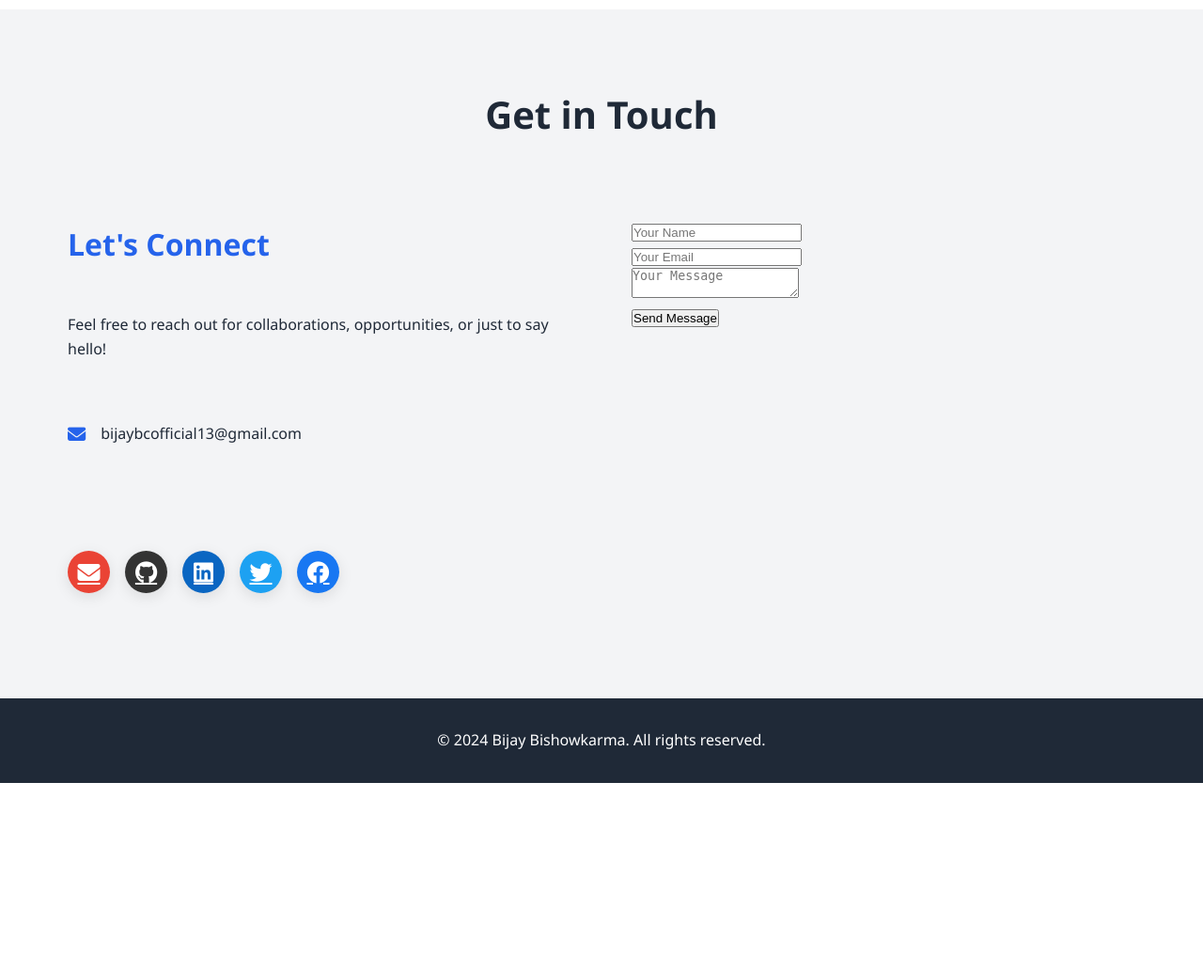
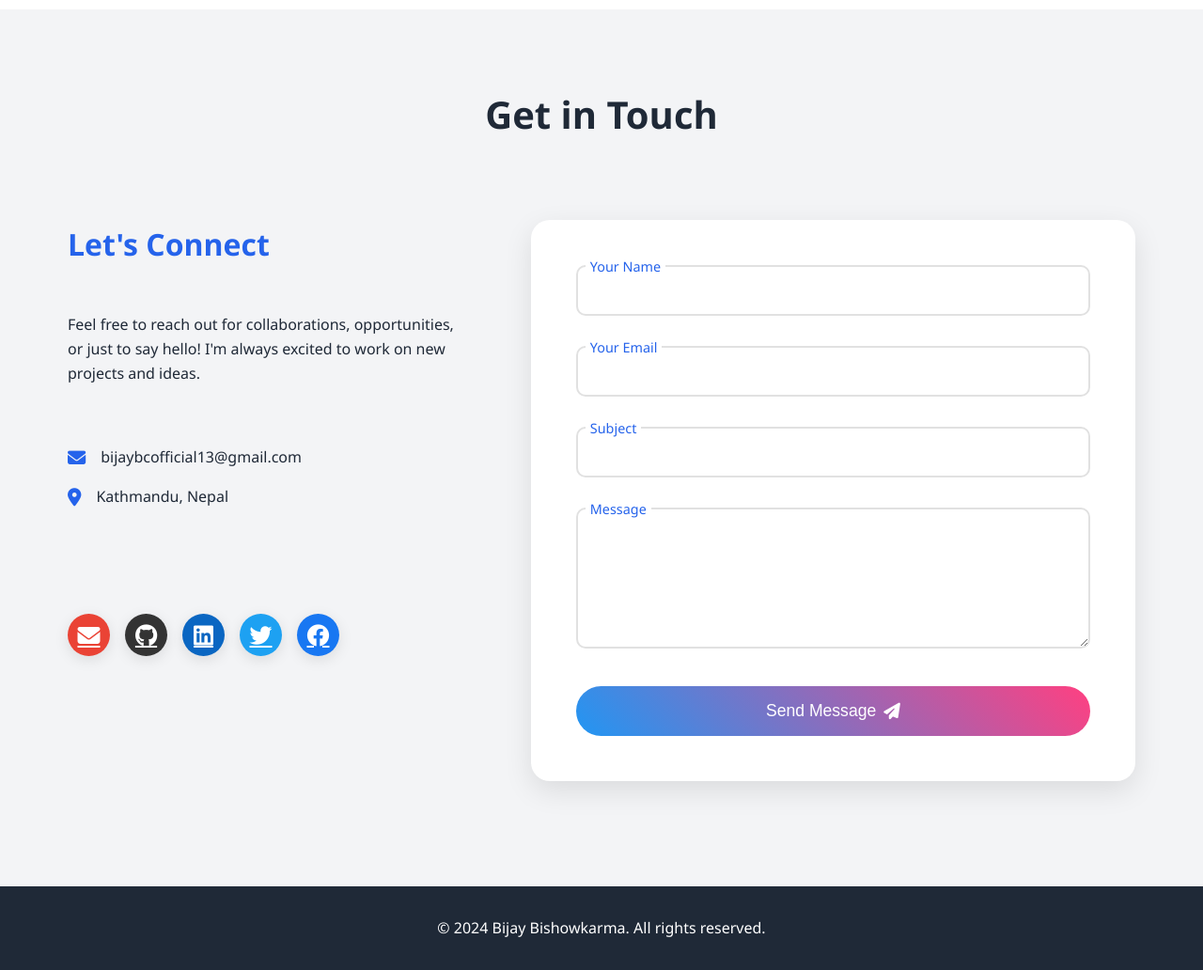
Before and after one commit to bijaybishwokarma09/myPortfolio, a Flask app: page / in a window 1280 px wide. Shown: the part 2160-3192 px from the top of the page at 94% size. Before the commit the page ends 2993 px from the top, so only its background shows below. Run offline with Flask 3, Linux system fonts and the light colour scheme.

Commit message:
Update navbar with gradient colors and enhance contact form design

```diff
--- a/static/css/style.css
+++ b/static/css/style.css
@@ -280,9 +289,107 @@ section h2 {
     max-width: 1200px;
     margin: 0 auto;
     display: grid;
-    grid-template-columns: 1fr 1fr;
+    grid-template-columns: 0.8fr 1.2fr;
     gap: 4rem;
     padding: 2rem;
+}
+
+.contact-form {
+    background: var(--white);
+    padding: 3rem;
+    border-radius: 20px;
+    box-shadow: 0 10px 30px rgba(0, 0, 0, 0.1);
+    transform: translateX(20px);
+    opacity: 0;
+    animation: slideIn 0.5s ease forwards;
+}
+
+@keyframes slideIn {
+    to {
+        transform: translateX(0);
+        opacity: 1;
+    }
+}
+
+.form-group {
+    position: relative;
+    margin-bottom: 2rem;
+}
+
+.form-group label {
+    position: absolute;
+    top: -10px;
+    left: 10px;
+    background: var(--white);
+    padding: 0 5px;
+    color: var(--primary-color);
+    font-size: 0.9rem;
+}
+
+.form-group input,
+.form-group textarea {
+    width: 100%;
+    padding: 1rem;
+    border: 2px solid #e1e1e1;
+    border-radius: 10px;
+    font-size: 1rem;
+    transition: all 0.3s ease;
+    background: transparent;
+}
+
+.form-group textarea {
+    height: 150px;
+    resize: vertical;
+}
+
+.form-group input:focus,
+.form-group textarea:focus {
+    border-color: var(--primary-color);
+    box-shadow: 0 0 0 4px rgba(33, 150, 243, 0.1);
+}
+
+.focus-border {
+    position: absolute;
+    bottom: 0;
+    left: 0;
+    width: 0;
+    height: 2px;
+    background: linear-gradient(45deg, #2196F3, #FF4081);
+    transition: width 0.3s ease;
+}
+
+.form-group input:focus ~ .focus-border,
+.form-group textarea:focus ~ .focus-border {
+    width: 100%;
+}
+
+.submit-btn {
+    background: linear-gradient(45deg, #2196F3, #FF4081);
+    color: var(--white);
+    padding: 1rem 2rem;
+    border: none;
+    border-radius: 30px;
+    cursor: pointer;
+    font-size: 1.1rem;
+    display: flex;
+    align-items: center;
+    gap: 0.5rem;
+    transition: all 0.3s ease;
+    width: 100%;
+    justify-content: center;
+}
+
+.submit-btn:hover {
+    transform: translateY(-3px);
+    box-shadow: 0 10px 20px rgba(33, 150, 243, 0.2);
+}
+
+.submit-btn i {
+    transition: transform 0.3s ease;
+}
+
+.submit-btn:hover i {
+    transform: translateX(5px);
 }
 
 .contact-info {
--- a/templates/index.html
+++ b/templates/index.html
@@ -13,20 +13,15 @@
     <nav class="navbar">
         <div class="nav-content">
             <div class="logo">
-                <a href="#">BB</a>
+                <a href="#home">BB</a>
             </div>
             <ul class="nav-links">
-                <li><a href="#home">Home</a></li>
-                <li><a href="#about">About</a></li>
-                <li><a href="#skills">Skills</a></li>
-                <li><a href="#services">Services</a></li>
-                <li><a href="#contact">Contact</a></li>
+                <li><a href="#home" class="nav-link active">Home</a></li>
+                <li><a href="#about" class="nav-link">About</a></li>
+                <li><a href="#services" class="nav-link">Services</a></li>
+                <li><a href="#skills" class="nav-link">Skills</a></li>
+                <li><a href="#contact" class="nav-link">Contact</a></li>
             </ul>
-            <div class="burger">
-                <div class="line1"></div>
-                <div class="line2"></div>
-                <div class="line3"></div>
-            </div>
         </div>
     </nav>
 
@@ -146,11 +141,15 @@
         <div class="contact-content" data-aos="fade-up" data-aos-delay="200">
             <div class="contact-info">
                 <h3>Let's Connect</h3>
-                <p>Feel free to reach out for collaborations, opportunities, or just to say hello!</p>
+                <p>Feel free to reach out for collaborations, opportunities, or just to say hello! I'm always excited to work on new projects and ideas.</p>
                 <div class="contact-details">
                     <div class="contact-item">
                         <i class="fas fa-envelope"></i>
                         <a href="mailto:bijaybcofficial13@gmail.com">bijaybcofficial13@gmail.com</a>
+                    </div>
+                    <div class="contact-item">
+                        <i class="fas fa-map-marker-alt"></i>
+                        <span>Kathmandu, Nepal</span>
                     </div>
                 </div>
                 <div class="social-links" data-aos="fade-up" data-aos-delay="400">
@@ -171,17 +170,31 @@
                     </a>
                 </div>
             </div>
-            <form id="contact-form" class="contact-form">
+            <form class="contact-form" method="POST" action="{{ url_for('send_email') }}" data-aos="fade-left">
                 <div class="form-group">
-                    <input type="text" id="name" name="name" placeholder="Your Name" required>
+                    <label for="name">Your Name</label>
+                    <input type="text" id="name" name="name" required>
+                    <span class="focus-border"></span>
                 </div>
                 <div class="form-group">
-                    <input type="email" id="email" name="email" placeholder="Your Email" required>
+                    <label for="email">Your Email</label>
+                    <input type="email" id="email" name="email" required>
+                    <span class="focus-border"></span>
                 </div>
                 <div class="form-group">
-                    <textarea id="message" name="message" placeholder="Your Message" required></textarea>
+                    <label for="subject">Subject</label>
+                    <input type="text" id="subject" name="subject" required>
+                    <span class="focus-border"></span>
                 </div>
-                <button type="submit" class="submit-btn">Send Message</button>
+                <div class="form-group">
+                    <label for="message">Message</label>
+                    <textarea id="message" name="message" required></textarea>
+                    <span class="focus-border"></span>
+                </div>
+                <button type="submit" class="submit-btn">
+                    <span>Send Message</span>
+                    <i class="fas fa-paper-plane"></i>
+                </button>
             </form>
         </div>
     </section>
```
Also changed, not shown: other parts of static/css/style.css (+39 -14 lines).
